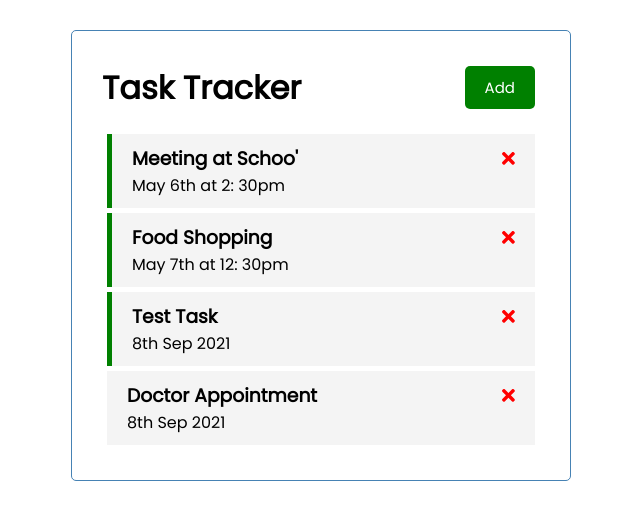
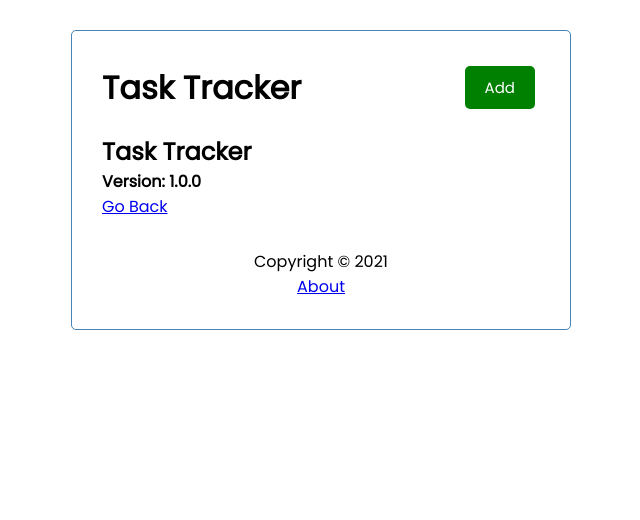
Before and after one commit to Fighteros/ng-task-tracker, an Angular app: page /about in a window 1280 px wide. Before the commit this address led to /. Shown: the top 520 px of the page, without its empty margins (319-959 px from the left). Built offline with nearby package versions, Linux system fonts and the light colour scheme; data requests are answered from the project's data file.

Commit message:
created a router

```diff
--- a/src/app/app.component.html
+++ b/src/app/app.component.html
@@ -1,4 +1,5 @@
 <div class="container">
   <app-header></app-header>
-  <app-tasks></app-tasks>
+  <router-outlet></router-outlet>
+  <app-footer></app-footer>
 </div>
--- a/src/app/app.module.ts
+++ b/src/app/app.module.ts
@@ -3,14 +3,21 @@
 import { FontAwesomeModule } from '@fortawesome/angular-fontawesome';
 import { HttpClientModule } from '@angular/common/http'
 import { FormsModule } from '@angular/forms';
-
-import { AppRoutingModule } from './app-routing.module';
+import { RouterModule, Routes } from '@angular/router';
+// import { AppRoutingModule } from './app-routing.module';
 import { AppComponent } from './app.component';
 import { HeaderComponent } from './components/header/header.component';
 import { ButtonComponent } from './components/button/button.component';
 import { TasksComponent } from './components/tasks/tasks.component';
 import { TaskItemComponent } from './components/task-item/task-item.component';
 import { AddTaskComponent } from './components/add-task/add-task.component';
+import { AboutComponent } from './components/about/about.component';
+import { FooterComponent } from './components/footer/footer.component';
+
+const appRoutes: Routes = [
+  { path: '', component: TasksComponent },
+  { path: 'about', component: AboutComponent },
+];
 
 @NgModule({
   declarations: [
@@ -19,14 +26,18 @@
     ButtonComponent,
     TasksComponent,
     TaskItemComponent,
-    AddTaskComponent
+    AddTaskComponent,
+    AboutComponent,
+    FooterComponent
   ],
   imports: [
     BrowserModule,
-    AppRoutingModule,
+    // AppRoutingModule,
     FontAwesomeModule,
     HttpClientModule,
-    FormsModule
+    FormsModule,
+    RouterModule.forRoot(appRoutes, { enableTracing: true }),
+
   ],
   providers: [],
   bootstrap: [AppComponent]
--- /dev/null
+++ b/src/app/components/about/about.component.html
@@ -0,0 +1,5 @@
+<div>
+    <h2>Task Tracker</h2>
+    <h4>Version: 1.0.0</h4>
+    <a routerLink="/">Go Back</a>
+</div>
--- /dev/null
+++ b/src/app/components/about/about.component.ts
@@ -0,0 +1,15 @@
+import { Component, OnInit } from '@angular/core';
+
+@Component({
+  selector: 'app-about',
+  templateUrl: './about.component.html',
+  styleUrls: ['./about.component.css']
+})
+export class AboutComponent implements OnInit {
+
+  constructor() { }
+
+  ngOnInit(): void {
+  }
+
+}
--- /dev/null
+++ b/src/app/components/footer/footer.component.css
@@ -0,0 +1,4 @@
+footer {
+    margin-top: 30px;
+    text-align: center;
+  }
--- /dev/null
+++ b/src/app/components/footer/footer.component.html
@@ -0,0 +1,4 @@
+<footer>
+    <p>Copyright &copy; 2021</p>
+    <a routerLink="/about">About</a>
+</footer>
--- /dev/null
+++ b/src/app/components/footer/footer.component.ts
@@ -0,0 +1,15 @@
+import { Component, OnInit } from '@angular/core';
+
+@Component({
+  selector: 'app-footer',
+  templateUrl: './footer.component.html',
+  styleUrls: ['./footer.component.css']
+})
+export class FooterComponent implements OnInit {
+
+  constructor() { }
+
+  ngOnInit(): void {
+  }
+
+}
```
Also changed, not shown: src/app/components/about/about.component.css (added), 2 other files (tests, documents, lock files or other folders).
